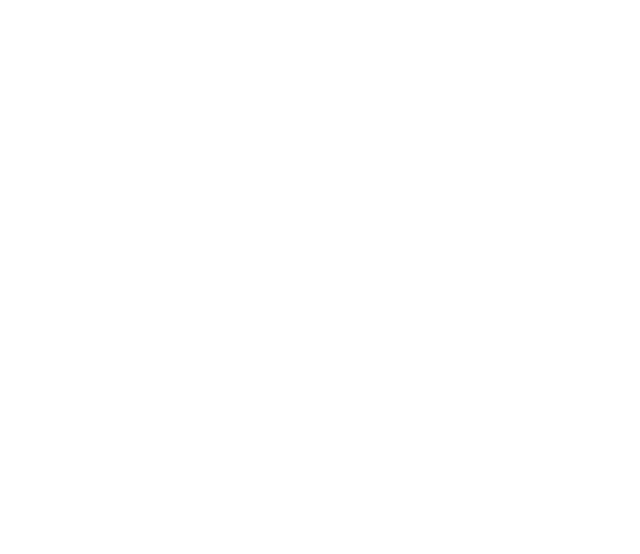
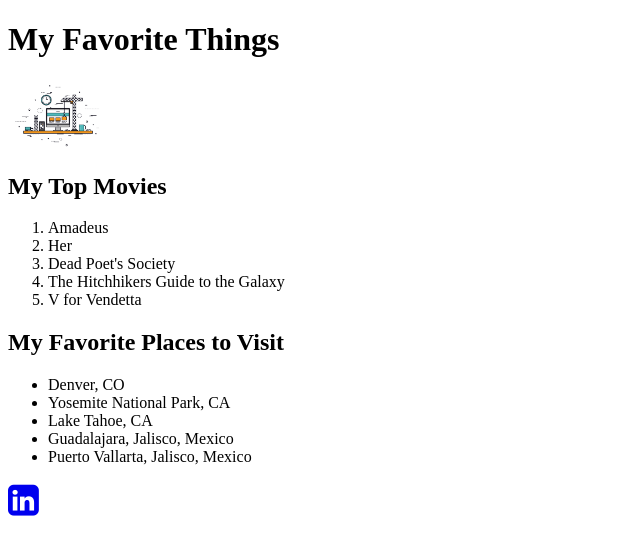
Before and after one commit to MrSankofa/vetsInTechPrework, a plain HTML site: page index.html in a window 1280 px wide. Shown: the whole page, without its empty margins (0-640 px from the left). Drawn offline with Linux system fonts and the light colour scheme.

Commit message:
Started working on the pre-work for the VetsinTech front end web development course. Finished most of it, just need to add an image for the profile.

```diff
--- a/index.html
+++ b/index.html
@@ -5,8 +5,29 @@
     <meta name="viewport"
           content="width=device-width, user-scalable=no, initial-scale=1.0, maximum-scale=1.0, minimum-scale=1.0">
     <meta http-equiv="X-UA-Compatible" content="ie=edge">
-    <title>Document</title>
+    <link rel="stylesheet" href="https://cdnjs.cloudflare.com/ajax/libs/font-awesome/4.7.0/css/font-awesome.min.css">
+    <title> Cris Padilla's Pre-Work</title></title>
 </head>
 <body>
+        <h1> My Favorite Things </h1>
+        <img src="images/underConstruction.jpg" width="100px">
+        <h2> My Top Movies </h2>
+        <ol>
+                <li> Amadeus </li>
+                <li> Her </li>
+                <li> Dead Poet's Society </li>
+                <li> The Hitchhikers Guide to the Galaxy </li>
+                <li> V for Vendetta </li>
+        </ol>
+        <h2> My Favorite Places to Visit </h2>
+          <ul>
+                <li> Denver, CO </li>
+                <li> Yosemite National Park, CA </li>
+                <li> Lake Tahoe, CA </li>
+                <li> Guadalajara, Jalisco, Mexico </li>
+                <li> Puerto Vallarta, Jalisco, Mexico </li>
+          </ul>
+          <a href="https://www.linkedin.com/in/cristobal-padilla-0623945/"><i
+                          class="fa fa-linkedin-square" style="font-size: 36px;"> </i> </a>
 </body>
 </html>
```
Also changed, not shown: images/underConstruction.jpg (added).
